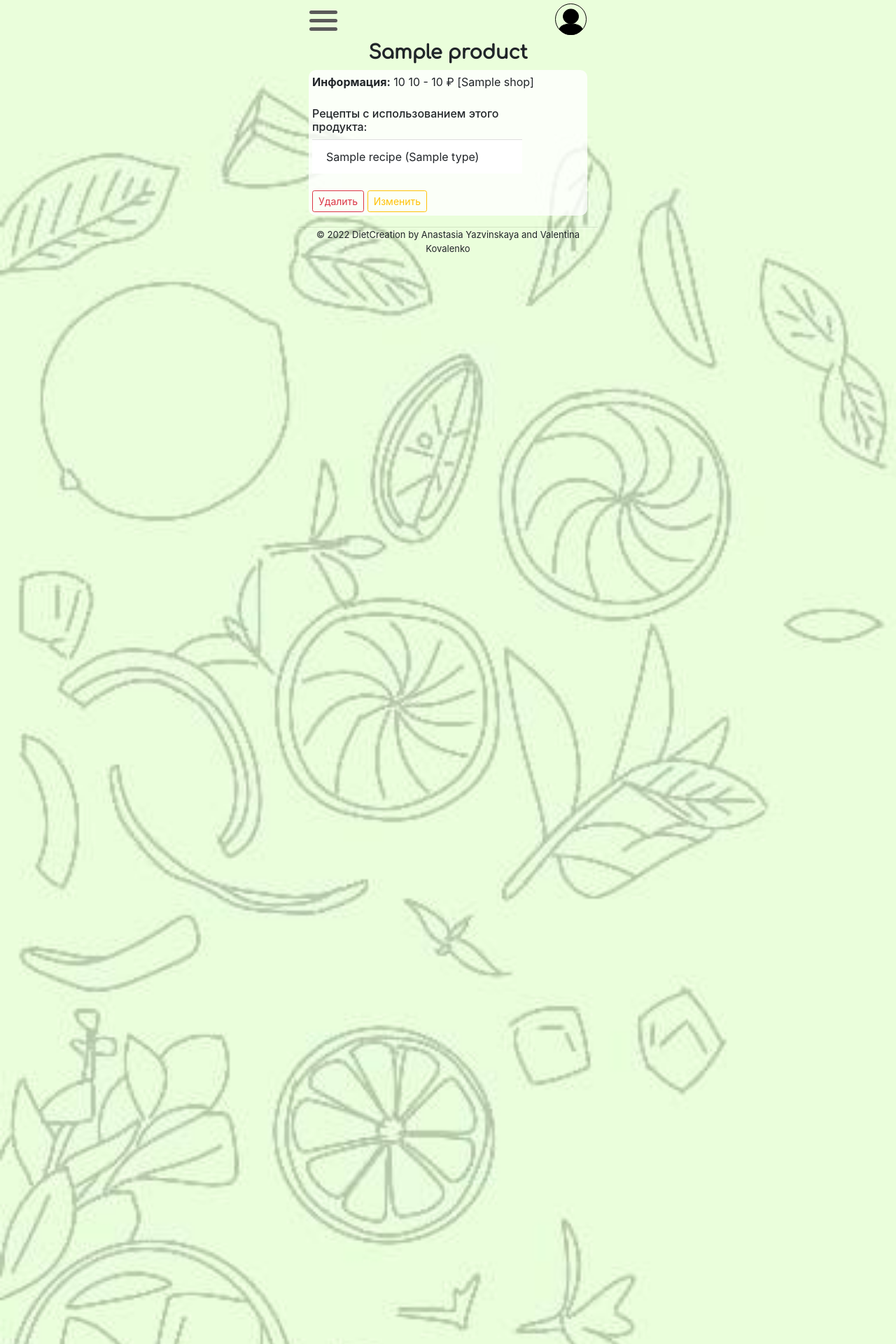
After one commit to AnastasiaYazvinskaya/diet-creation, a Python web app: template app/templates/product.html in a window 1280 px wide. The commit adds this page. Shown: the top 1920 px of the page at 70% size. Run offline with Jinja, Linux system fonts and the light colour scheme; the template is opened without the code that fills it: most values are stand-ins (such as "Sample title", 1, 10 or a date in 2020); some libraries are stand-ins or nearby versions; some web fonts are replaced.

Commit message:
added page with information about product

```diff
--- a/app/schema.sql
+++ b/app/schema.sql
@@ -5,6 +5,8 @@ CREATE TABLE shops (
     id INTEGER PRIMARY KEY AUTOINCREMENT,
     name TEXT NOT NULL
 );
+INSERT INTO shops (id, name) VALUES
+(1, "unknown");
 
 DROP TABLE IF EXISTS products;
 CREATE TABLE products (
@@ -38,7 +40,6 @@ CREATE TABLE ingredients (
     id INTEGER PRIMARY KEY AUTOINCREMENT,
     rec_id INTEGER REFERENCES recipеs (id),
     prod_id INTEGER REFERENCES products (id),
-    --prod_name TEXT NOT NULL,
     weight NUMERIC(10, 4) NOT NULL
 );
 
--- a/app/static/css/base_style.css
+++ b/app/static/css/base_style.css
@@ -191,9 +191,19 @@ tbody tr td:nth-of-type(2) {
     font-weight: 400;
     font-size: small;
 }
+td a{
+    color: black;
+}
 
 /* Create Product */
 #weight {
     display: flex;
     flex-direction: row;
 }
+
+/* Product */
+.prod-info {
+    background-color: rgba(255, 255, 255, 0.8);
+    border-radius: 10px;
+    padding: 5px;
+}
--- a/app/templates/create_p.html
+++ b/app/templates/create_p.html
@@ -15,7 +15,7 @@
 {% block content %}
     <!-- Button trigger modal -->
     {% if prod_exist %}
-        <p class="border border-danger text-center" style="margin: 5px 30%;"> A product with the same name already exists
+        <p class="product-exist"> A product with the same name already exists
             <button type="button" class="btn btn-link" data-toggle="modal" data-target="#Modal">
                 See more
             </button>
@@ -99,7 +99,7 @@
                     <div class="modal-content">
                         <!-- Modal header with close button -->
                         <div class="modal-header">
-                            <h5 class="modal-title" id="exampleModalLabel">{{data['name']}} ({{data['weight']}}) - {{data['price']}} [{{data['shop']}}]</h5>
+                            <h5 class="modal-title" id="exampleModalLabel">{{data['name']}} ({{data['weight']}} {{data['weight-type']}}){% if data['price'] != ''  %} - {{data['price']}} &#8381{% endif %}{% if data['shop'] != 'unknown' %} [{{data['shop']}}]{% endif %}</h5>
                             <button type="button" class="close" data-dismiss="modal" aria-label="Close">
                                 <span aria-hidden="true">&times;</span>
                             </button>
@@ -111,7 +111,7 @@
                                 {% for product in prod_exist %}
                                     <input type="radio" name="exist" id="{{product['id']}}"
                                         value="{{product['id']}}"></input>
-                                    <label for="{{product['id']}}">{{product['name']}} ({{product['weight']}}) - {{product['price']}} [{{product['shop']}}]</label>
+                                    <label for="{{product['id']}}">{{product['name']}} ({{product['weight']}} {{product['weightType']}}){% if data['price'] != ''  %} - {{product['price']}} &#8381{% endif %}{% if data['shop'] != 'unknown' %} [{{product['shop']}}]{% endif %}</label>
                                     <br>
                                 {% endfor %}
                                 <input type="radio" name="exist" id="new"
--- /dev/null
+++ b/app/templates/product.html
@@ -0,0 +1,39 @@
+{% extends "base.html" %}
+<!-- Content for displaying chosen product -->
+{% block content %}
+    <!-- Product name -->
+    <h1>{% block title %} {{product['name']}} {% endblock %}</h1>
+    <!-- Product info -->
+    <div class="prod-info">
+        <span>
+            <b>Информация:</b> {{ product['weight'] }} {{ product['weightType']}}{% if product['price'] != ''%} - {{ product['price'] }} &#8381{% endif %}{% if product['shop'] != 'unknown'%} [{{ product['shop'] }}]{% endif %}
+        </span>
+        <br><br>
+        <!-- List of recipes where this product is used -->
+        <div style="width: 300px;">
+            {% if recipes %}
+            <h6>Рецепты с использованием этого продукта:</h6>
+            <ul class="list-group list-group-flush">
+                {% for recipe in recipes %}
+                        <li class="list-group-item d-flex justify-content-between align-items-center">
+                            {{recipe['name']}} ({{ recipe['type'] }})
+                        </li>
+                {% endfor %}
+            </ul>
+            {% else %}
+            <p>Пока этот продукт не используется в ваших рецептах.</p>
+            {% endif %}
+        </div>
+        <br>
+        <div>
+            <form action="{{ url_for('delete_p', id=product['id']) }}" method="POST"style="display: inline-block;">
+                <input type="submit" value="Удалить"
+                        class="btn btn-outline-danger btn-sm"
+                        onclick="return confirm('Подтвердите удаление')">
+            </form>
+            <a href="{{ url_for('edit_p', id=product['id']) }}" style="display: inline-block;">
+                <span class="btn btn-outline-warning btn-sm">Изменить</span>
+            </a>
+        </div>
+    </div>
+{% endblock %}
--- a/app/templates/recipe.html
+++ b/app/templates/recipe.html
@@ -2,7 +2,7 @@
 <!-- Content for displaying chosen recipe -->
 {% block content %}
     <!-- Recipe name -->
-    <h2>{% block title %} {{recipe['name']}} {% endblock %}</h2>
+    <h1>{% block title %} {{recipe['name']}} {% endblock %}</h1>
     <!-- Recipe type -->
     <span>({{ recipe['type'] }})</span>
     <br><br>
```
Also changed, not shown: app/init_db.py (+15 -0 lines), app/products.py (+24 -7 lines), app/static/css/create_style.css (+11 -0 lines), app/templates/products.html (+4 -10 lines), database.db.
